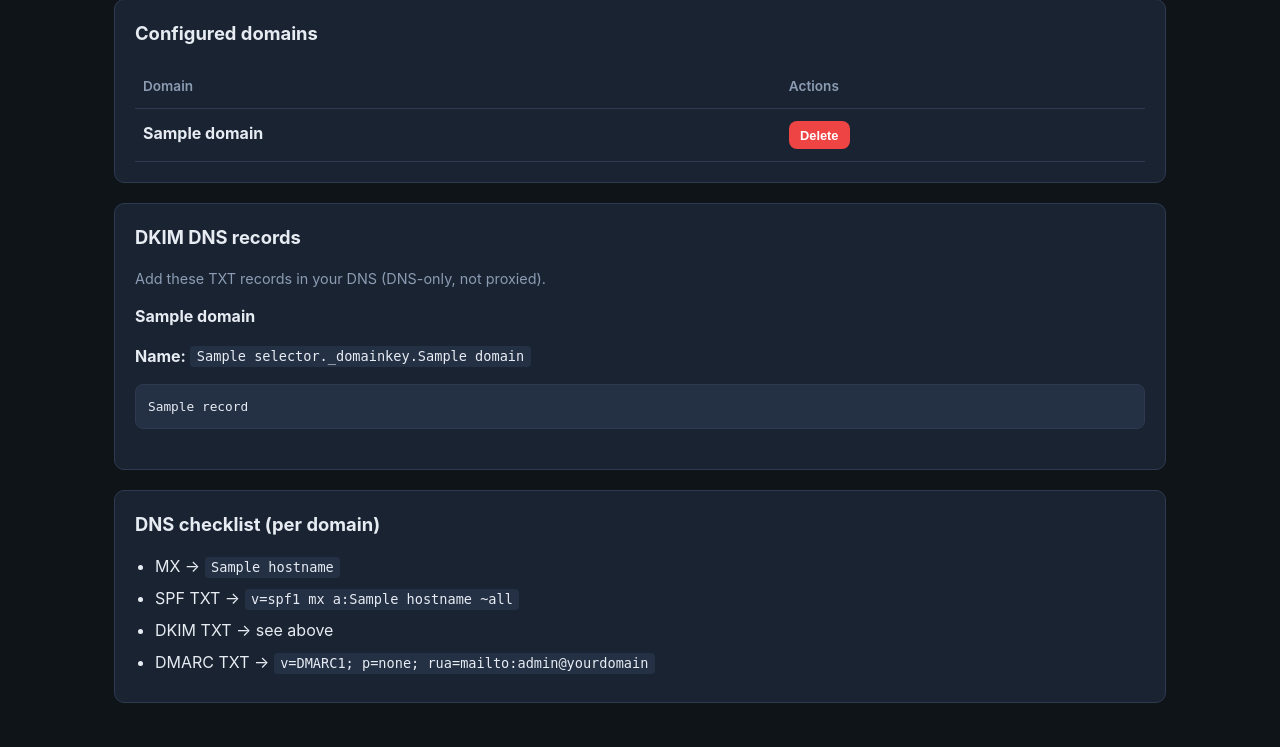
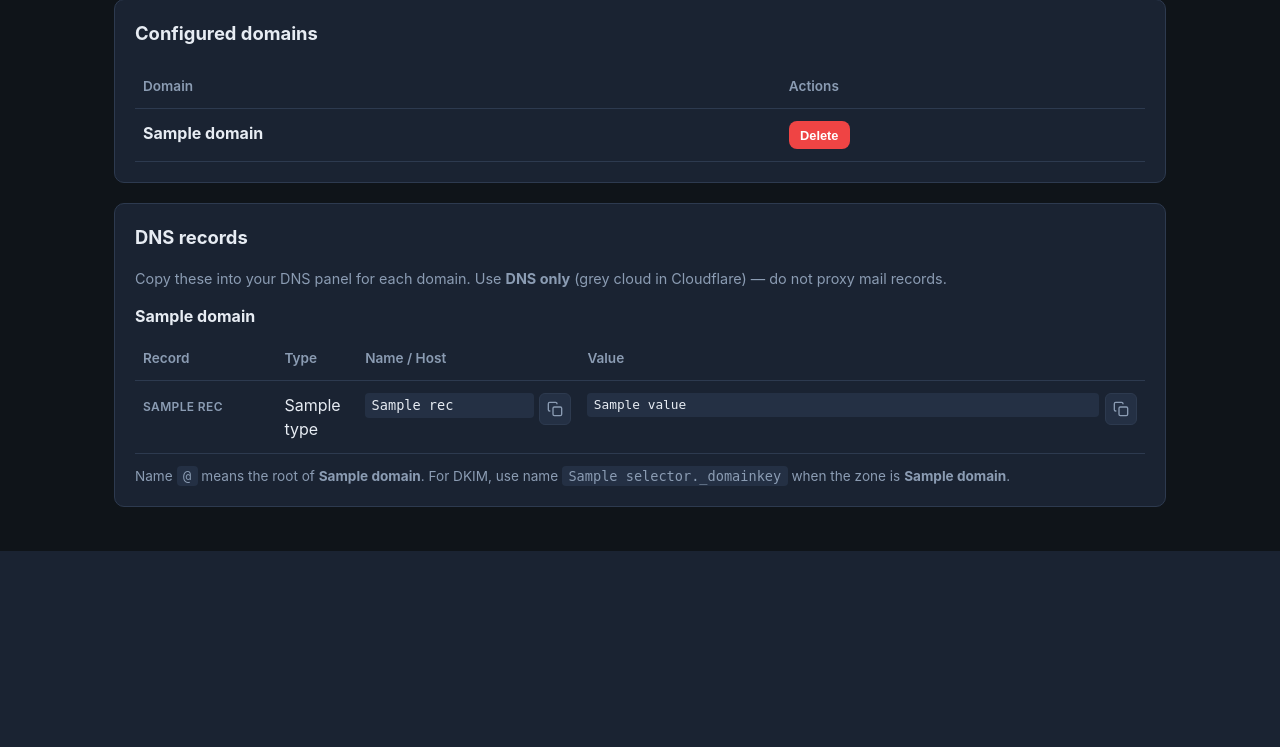
Before and after one commit to sameer392/exim-docker, a FastAPI app: template mailpanel/app/templates/domains.html in a window 1280 px wide. Shown: the part 342-1089 px from the top of the page. After the commit the page ends 893 px from the top, so only its background shows below. Run offline with FastAPI, Linux system fonts and the light colour scheme; the template is opened without the code that fills it: most values are stand-ins (such as "Sample title", 1, 10 or a date in 2020).

Commit message:
Refactor domain DNS records display in Mail Admin Panel: update templates to present DNS records in a structured table format, enhance styling for better usability, and integrate copy functionality for DNS values. Modify main.py to utilize a new DNS service for fetching records, improving clarity and maintainability of the code.

```diff
--- a/mailpanel/app/main.py
+++ b/mailpanel/app/main.py
@@ -8,7 +8,7 @@ from pathlib import Path
 
 from .auth import create_session_token, is_authenticated, verify_admin_password
 from .config import SESSION_COOKIE
-from .services import docker_ops, logs, mail, rate_limits
+from .services import docker_ops, dns as dns_service, logs, mail, rate_limits
 from .urls import webmail_url
 
 app = FastAPI(title="Mail Admin Panel", docs_url=None, redoc_url=None)
@@ -90,19 +90,20 @@ async def domains_page(request: Request):
         return redirect
     domains = mail.list_domains()
     selector = mail.read_text_file(mail.DKIM_SELECTOR_FILE, "")
-    dkim_records = {}
+    hostname = mail.read_text_file(mail.PRIMARY_HOSTNAME_FILE, "")
+    domain_dns = {}
     for domain in domains:
-        if selector:
-            record = docker_ops.read_dkim_record(domain, selector)
-            if record:
-                dkim_records[domain] = record
+        dkim_raw = docker_ops.read_dkim_record(domain, selector) if selector else None
+        domain_dns[domain] = dns_service.domain_dns_records(
+            domain, hostname, selector, dkim_raw
+        )
     return render(
         request,
         "domains.html",
         domains=domains,
-        dkim_records=dkim_records,
+        domain_dns=domain_dns,
         selector=selector,
-        hostname=mail.read_text_file(mail.PRIMARY_HOSTNAME_FILE, ""),
+        hostname=hostname,
         message=request.query_params.get("msg"),
         error=request.query_params.get("error"),
     )
--- /dev/null
+++ b/mailpanel/app/static/copy.js
@@ -0,0 +1,17 @@
+document.addEventListener("click", (event) => {
+  const button = event.target.closest("[data-copy]");
+  if (!button) return;
+
+  const text = button.getAttribute("data-copy");
+  if (!text) return;
+
+  navigator.clipboard.writeText(text).then(() => {
+    const label = button.getAttribute("aria-label") || "Copy";
+    button.classList.add("copied");
+    button.setAttribute("aria-label", "Copied");
+    setTimeout(() => {
+      button.classList.remove("copied");
+      button.setAttribute("aria-label", label);
+    }, 1500);
+  });
+});
--- a/mailpanel/app/static/style.css
+++ b/mailpanel/app/static/style.css
@@ -174,17 +174,86 @@ form.inline { display: inline; }
 .login-card form { margin-top: 1.5rem; }
 .login-card .btn { width: 100%; margin-top: 1rem; }
 
-.dkim-block { margin-bottom: 1.25rem; }
-.dkim-block pre {
+.dns-domain-block { margin-bottom: 2rem; }
+.dns-domain-block:last-child { margin-bottom: 0; }
+.dns-table-wrap {
+  width: 100%;
+  max-width: 100%;
+  overflow-x: auto;
+}
+.dns-table {
+  table-layout: fixed;
+  width: 100%;
+}
+.dns-table th:nth-child(1),
+.dns-table td:nth-child(1) { width: 14%; }
+.dns-table th:nth-child(2),
+.dns-table td:nth-child(2) { width: 8%; }
+.dns-table th:nth-child(3),
+.dns-table td:nth-child(3) { width: 22%; }
+.dns-table th:nth-child(4),
+.dns-table td:nth-child(4) { width: 56%; }
+.dns-table td {
+  vertical-align: top;
+  overflow-wrap: anywhere;
+  word-break: break-word;
+}
+.dns-label {
+  display: inline-block;
+  font-size: 0.75rem;
+  font-weight: 600;
+  text-transform: uppercase;
+  letter-spacing: 0.03em;
+  color: var(--muted);
+}
+.dns-value {
+  display: block;
+  max-width: 100%;
+  white-space: normal;
+  overflow-wrap: anywhere;
+  word-break: break-word;
+  font-size: 0.8rem;
+  line-height: 1.5;
+}
+.dns-priority {
+  font-size: 0.85rem;
+  color: var(--muted);
+  overflow-wrap: anywhere;
+}
+.copy-field {
+  display: flex;
+  align-items: flex-start;
+  gap: 0.35rem;
+  max-width: 100%;
+  min-width: 0;
+}
+.dns-table .copy-field code {
+  display: block;
+  flex: 1;
+  min-width: 0;
+  max-width: 100%;
+  overflow-wrap: anywhere;
+  word-break: break-word;
+  white-space: normal;
+}
+.copy-field code { flex: 1; min-width: 0; }
+.copy-btn {
+  flex-shrink: 0;
+  display: inline-flex;
+  align-items: center;
+  justify-content: center;
+  width: 2rem;
+  height: 2rem;
+  padding: 0;
+  border: 1px solid var(--border);
+  border-radius: 6px;
   background: var(--surface2);
-  border: 1px solid var(--border);
-  border-radius: 8px;
-  padding: 0.75rem;
-  overflow-x: auto;
-  font-size: 0.8rem;
-  white-space: pre-wrap;
-  word-break: break-all;
+  color: var(--muted);
+  cursor: pointer;
 }
+.copy-btn:hover { color: var(--text); border-color: var(--primary); }
+.copy-btn.copied { color: var(--success); border-color: var(--success); }
+.dns-hint { margin: 0.75rem 0 0; font-size: 0.85rem; }
 code {
   background: var(--surface2);
   padding: 0.15rem 0.4rem;
--- a/mailpanel/app/templates/base.html
+++ b/mailpanel/app/templates/base.html
@@ -31,5 +31,6 @@
     {% endif %}
     {% block content %}{% endblock %}
   </main>
+  {% block scripts %}{% endblock %}
 </body>
 </html>
--- a/mailpanel/app/templates/domains.html
+++ b/mailpanel/app/templates/domains.html
@@ -39,27 +39,70 @@
   {% endif %}
 </section>
 
-{% if dkim_records %}
+{% if domain_dns %}
 <section class="card">
-  <h2>DKIM DNS records</h2>
-  <p class="muted">Add these TXT records in your DNS (DNS-only, not proxied).</p>
-  {% for domain, record in dkim_records.items() %}
-  <div class="dkim-block">
+  <h2>DNS records</h2>
+  <p class="muted">Copy these into your DNS panel for each domain. Use <strong>DNS only</strong> (grey cloud in Cloudflare) — do not proxy mail records.</p>
+  {% for domain, records in domain_dns.items() %}
+  <div class="dns-domain-block">
     <h3>{{ domain }}</h3>
-    <p><strong>Name:</strong> <code>{{ selector }}._domainkey.{{ domain }}</code></p>
-    <pre>{{ record }}</pre>
+    <div class="dns-table-wrap">
+    <table class="dns-table">
+      <thead>
+        <tr>
+          <th>Record</th>
+          <th>Type</th>
+          <th>Name / Host</th>
+          <th>Value</th>
+        </tr>
+      </thead>
+      <tbody>
+        {% for rec in records %}
+        <tr>
+          <td><span class="dns-label">{{ rec.label }}</span></td>
+          <td>{{ rec.type }}</td>
+          <td>
+            <div class="copy-field">
+              <code>{{ rec.name }}</code>
+              <button type="button" class="copy-btn" data-copy="{{ rec.name }}" aria-label="Copy name" title="Copy name">
+                <svg width="16" height="16" viewBox="0 0 24 24" fill="none" stroke="currentColor" stroke-width="2" aria-hidden="true"><rect x="9" y="9" width="13" height="13" rx="2"/><path d="M5 15H4a2 2 0 0 1-2-2V4a2 2 0 0 1 2-2h9a2 2 0 0 1 2 2v1"/></svg>
+              </button>
+            </div>
+          </td>
+          <td>
+            {% if rec.type == 'MX' %}
+            <div class="copy-field">
+              <span class="dns-priority">Priority: {{ rec.priority }}</span>
+              <button type="button" class="copy-btn" data-copy="{{ rec.priority }}" aria-label="Copy priority" title="Copy priority">
+                <svg width="16" height="16" viewBox="0 0 24 24" fill="none" stroke="currentColor" stroke-width="2" aria-hidden="true"><rect x="9" y="9" width="13" height="13" rx="2"/><path d="M5 15H4a2 2 0 0 1-2-2V4a2 2 0 0 1 2-2h9a2 2 0 0 1 2 2v1"/></svg>
+              </button>
+            </div>
+            <div class="copy-field">
+              <code class="dns-value">{{ rec.value }}</code>
+              <button type="button" class="copy-btn" data-copy="{{ rec.value }}" aria-label="Copy mail server" title="Copy mail server">
+                <svg width="16" height="16" viewBox="0 0 24 24" fill="none" stroke="currentColor" stroke-width="2" aria-hidden="true"><rect x="9" y="9" width="13" height="13" rx="2"/><path d="M5 15H4a2 2 0 0 1-2-2V4a2 2 0 0 1 2-2h9a2 2 0 0 1 2 2v1"/></svg>
+              </button>
+            </div>
+            {% else %}
+            <div class="copy-field">
+              <code class="dns-value">{{ rec.value }}</code>
+              <button type="button" class="copy-btn" data-copy="{{ rec.value }}" aria-label="Copy value" title="Copy value">
+                <svg width="16" height="16" viewBox="0 0 24 24" fill="none" stroke="currentColor" stroke-width="2" aria-hidden="true"><rect x="9" y="9" width="13" height="13" rx="2"/><path d="M5 15H4a2 2 0 0 1-2-2V4a2 2 0 0 1 2-2h9a2 2 0 0 1 2 2v1"/></svg>
+              </button>
+            </div>
+            {% endif %}
+          </td>
+        </tr>
+        {% endfor %}
+      </tbody>
+    </table>
+    </div>
+    <p class="muted dns-hint">Name <code>@</code> means the root of <strong>{{ domain }}</strong>. For DKIM, use name <code>{{ selector }}._domainkey</code> when the zone is <strong>{{ domain }}</strong>.</p>
   </div>
   {% endfor %}
 </section>
 {% endif %}
-
-<section class="card">
-  <h2>DNS checklist (per domain)</h2>
-  <ul class="checklist">
-    <li>MX → <code>{{ hostname or 'smtp0.yourdomain.com' }}</code></li>
-    <li>SPF TXT → <code>v=spf1 mx a:{{ hostname or 'smtp0.yourdomain.com' }} ~all</code></li>
-    <li>DKIM TXT → see above</li>
-    <li>DMARC TXT → <code>v=DMARC1; p=none; rua=mailto:admin@yourdomain</code></li>
-  </ul>
-</section>
 {% endblock %}
+{% block scripts %}
+<script src="/static/copy.js"></script>
+{% endblock %}
```
Also changed, not shown: other parts of mailpanel/app/static/style.css (+17 -4 lines), mailpanel/app/services/dns.py (added, +54 -0 lines).
